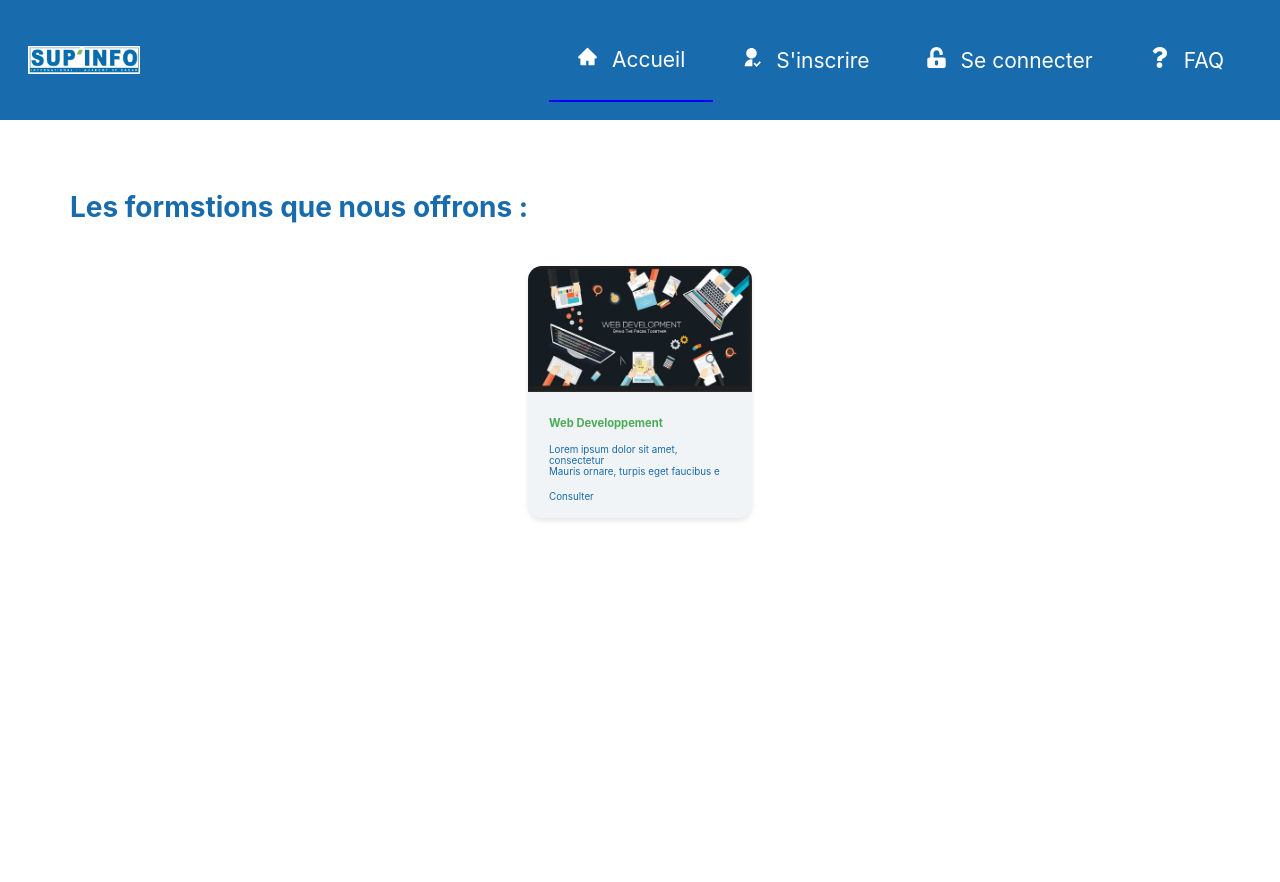
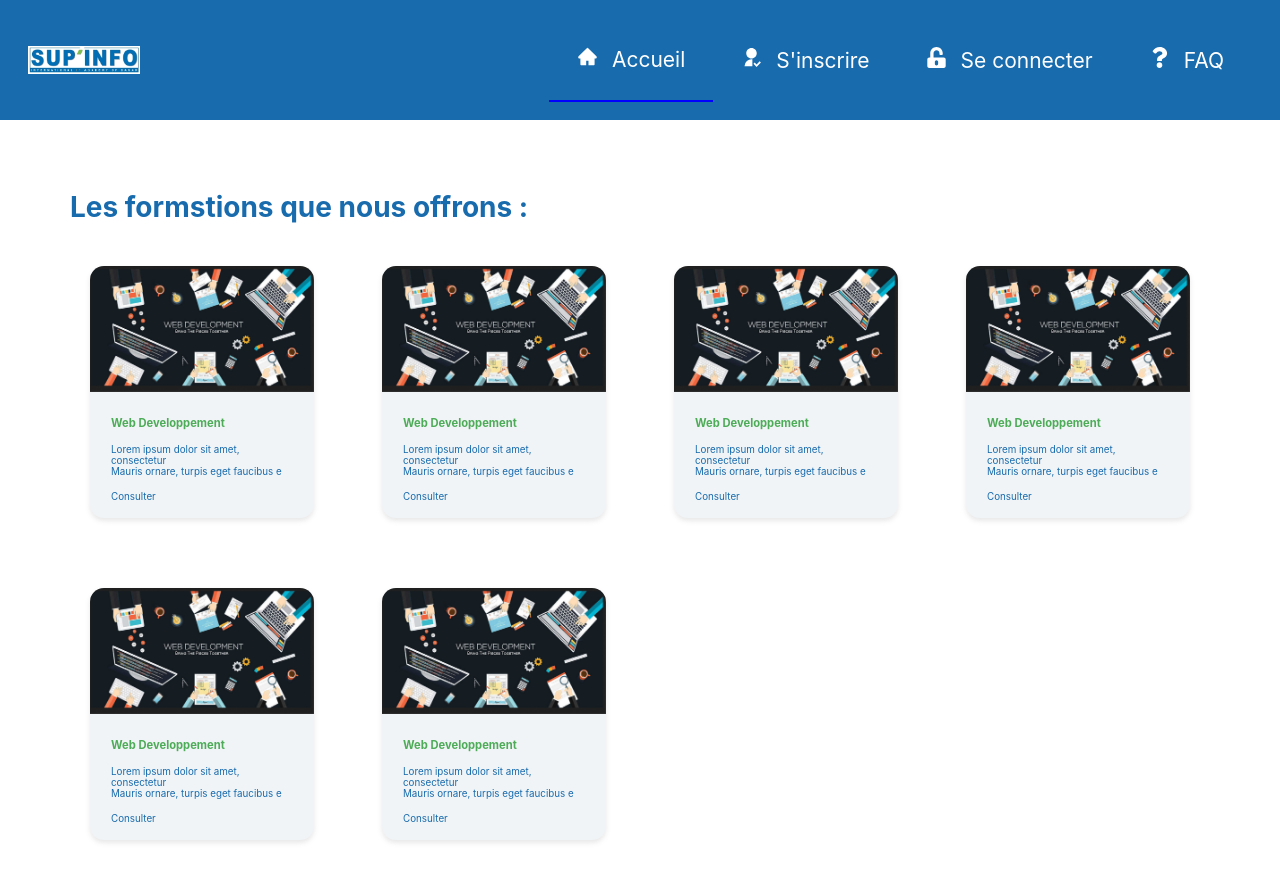
Before and after one commit to Abdoul-Wahab-Ly/Gestion-inscription, a React (Create React App) app: page /formation in a window 1280 px wide. Shown: the top 882 px of the page. Before the commit the page ends 800 px from the top, so only its background shows below. Built offline with nearby package versions, Linux system fonts and the light colour scheme.

Commit message:
modif card

```diff
--- a/src/App.css
+++ b/src/App.css
@@ -7,6 +7,7 @@
 html {
   font-size: 14px;
   font-family: Helvetica, sans-serif;
+  overflow-x: hidden;
 }
 
 .linkContainer {
@@ -55,6 +56,7 @@ img {
 }
 
 .accueil {
+
   width: 100vw;
   height: 85vh;
   background-image: linear-gradient(
@@ -144,7 +146,12 @@ img {
   display: grid;
   grid-template-columns: repeat(auto-fit, minmax(15rem, auto));
   justify-content: space-around;
-  gap: 1rem;
+  gap: 2rem;
+}
+
+.formationContainer{
+  width: 100vw;
+
 }
 
 .inpuntContainer {
--- a/src/components/Card.js
+++ b/src/components/Card.js
@@ -14,6 +14,8 @@ function Card() {
             </div>
 
         </div>
+
+
     )
 }
 
--- a/src/components/Formation.js
+++ b/src/components/Formation.js
@@ -8,6 +8,11 @@ function Formation() {
             <div className="cardFormation">
 
                 <Card/>
+                <Card/>
+                <Card/>
+                <Card/>
+                <Card/>
+                <Card/>
 
             </div>
         </div>
```
